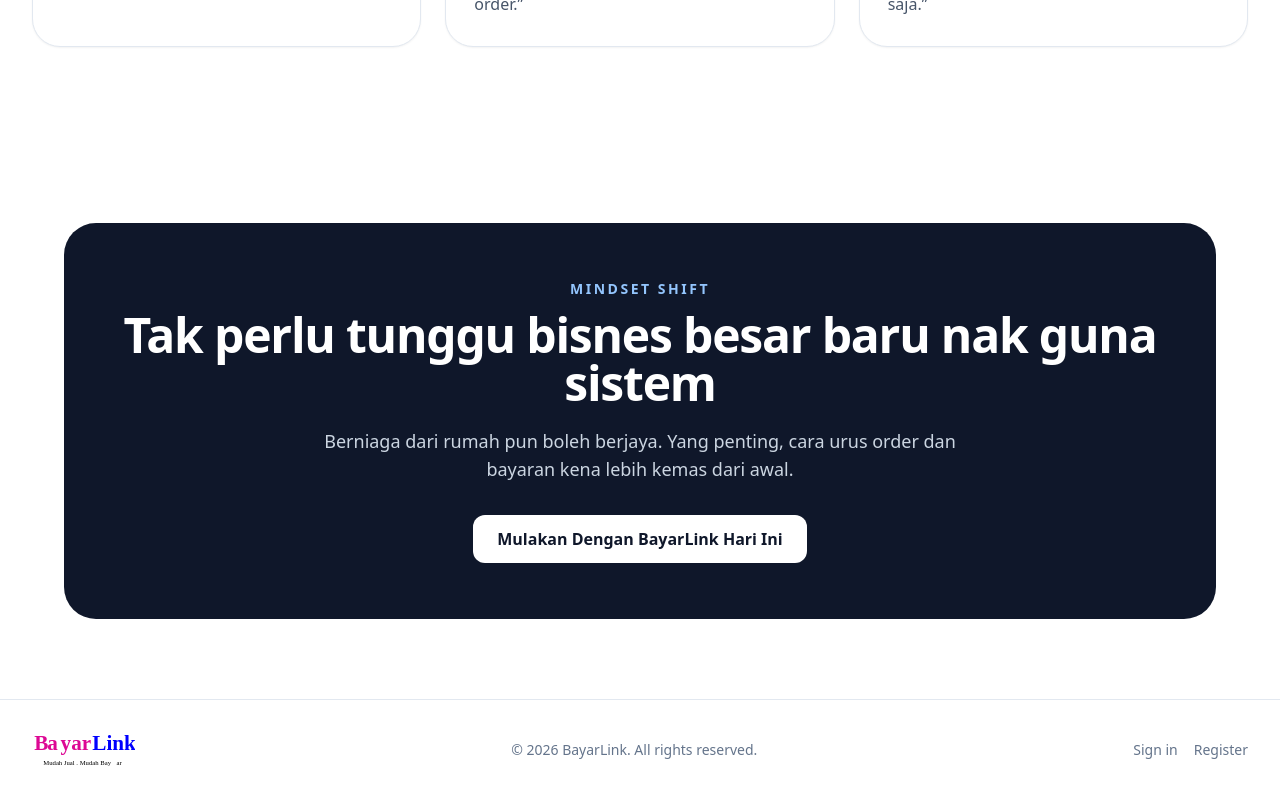
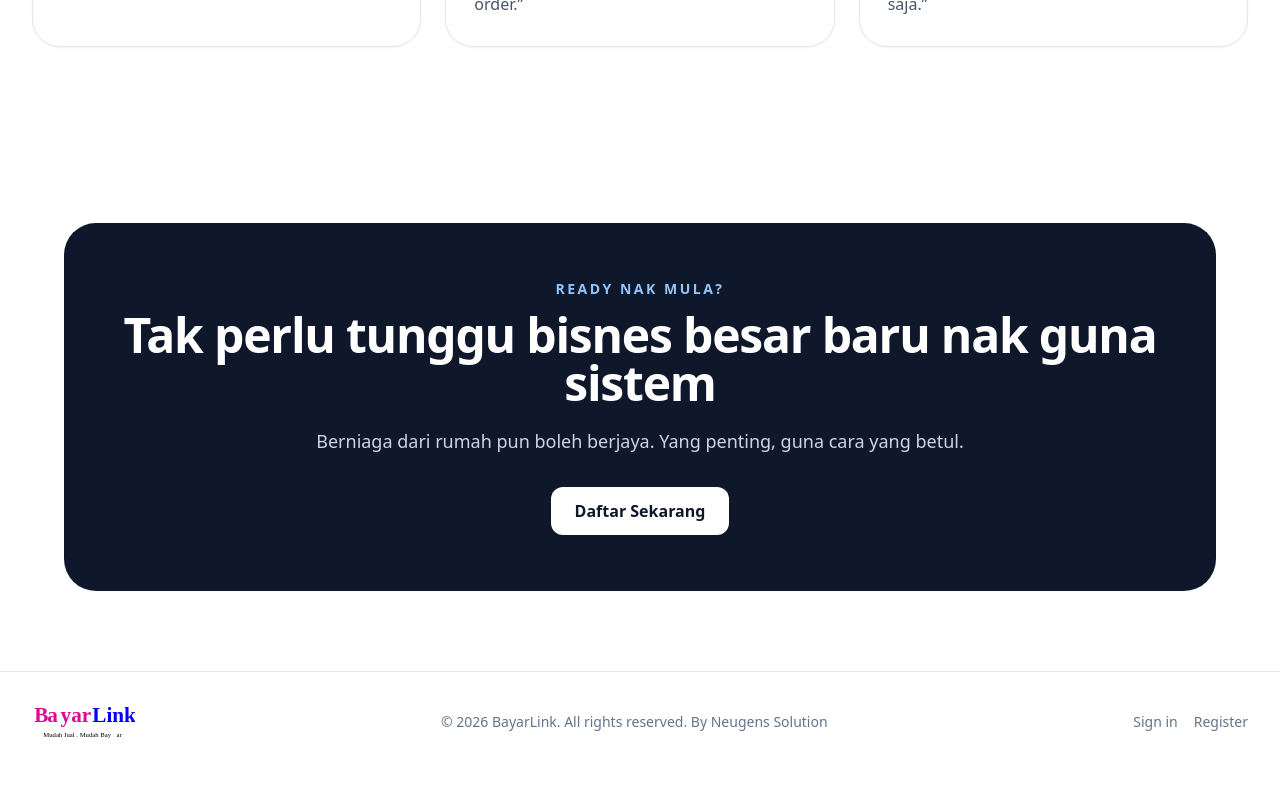
Before and after one commit to maizhakimm/pay-link, a Next.js app: page / in a window 1280 px wide. Shown: the part 6928-7728 px from the top of the page. After the commit the page ends 7700 px from the top, so only its background shows below. Built offline with nearby package versions, Linux system fonts and the light colour scheme.

Commit message:
Update page.tsx

```diff
--- a/src/app/page.tsx
+++ b/src/app/page.tsx
@@ -894,21 +894,20 @@ useEffect(() => {
       <section className="px-6 py-20 md:px-8">
         <div className="mx-auto max-w-6xl rounded-[32px] bg-slate-900 px-8 py-14 text-center text-white md:px-12">
           <p className="text-sm font-semibold uppercase tracking-[0.18em] text-blue-300">
-            Mindset shift
+            Ready Nak Mula?
           </p>
           <h2 className="mt-3 text-3xl font-bold tracking-tight md:text-5xl">
             Tak perlu tunggu bisnes besar baru nak guna sistem
           </h2>
           <p className="mx-auto mt-5 max-w-2xl text-base leading-7 text-slate-300 md:text-lg">
-            Berniaga dari rumah pun boleh berjaya. Yang penting, cara urus order
-            dan bayaran kena lebih kemas dari awal.
+            Berniaga dari rumah pun boleh berjaya. Yang penting, guna cara yang betul.
           </p>
 
           <a
             href="/register"
             className="mt-8 inline-flex h-12 items-center justify-center rounded-xl bg-white px-6 font-semibold text-slate-900 transition hover:-translate-y-0.5 hover:bg-slate-100"
           >
-            Mulakan Dengan BayarLink Hari Ini
+            Daftar Sekarang
           </a>
         </div>
       </section>
@@ -923,7 +922,7 @@ useEffect(() => {
     </a>
 
     <p className="text-sm text-slate-500">
-      © {new Date().getFullYear()} BayarLink. All rights reserved.
+      © {new Date().getFullYear()} BayarLink. All rights reserved. By Neugens Solution
     </p>
 
     <div className="flex gap-4 text-sm font-medium text-slate-500">
```
